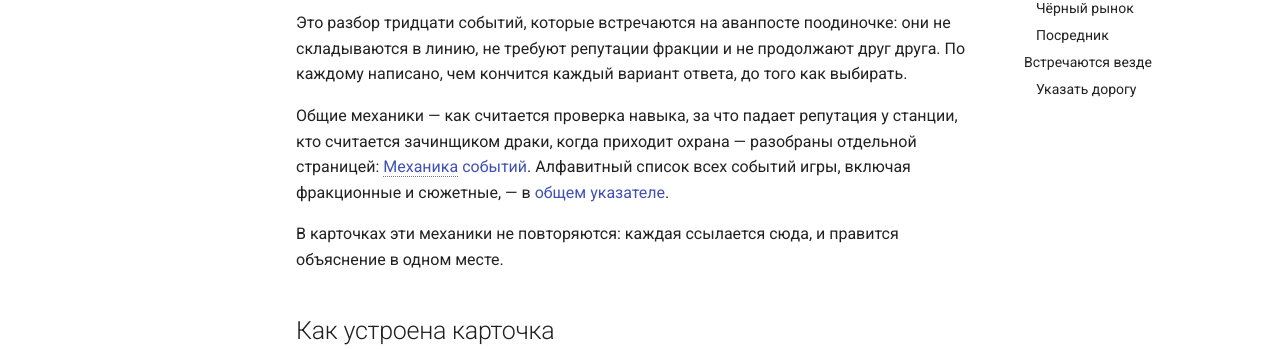
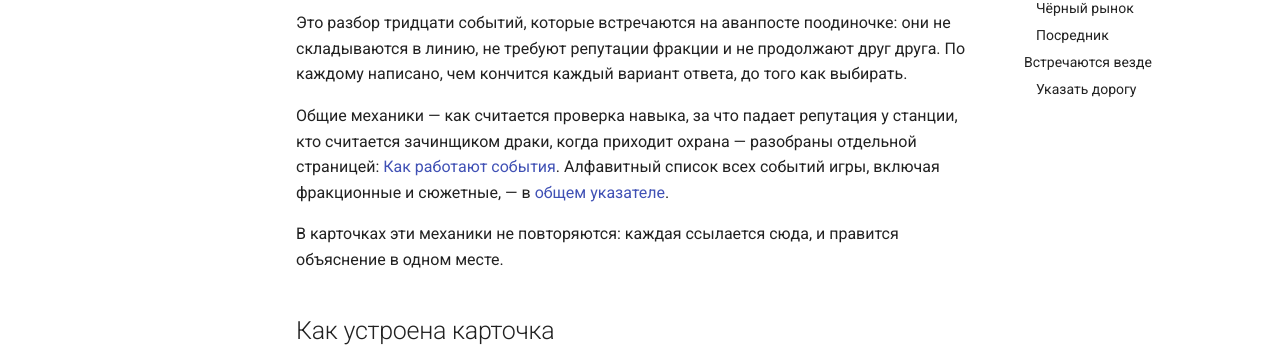
Before and after one commit to BeInForIt/barotrauma-guides, an MkDocs documentation site: the page built from docs/outpost-events/index.md, in a window 1280 px wide and 900 px high. Shown: the part 259-608 px from the top of the window. Built offline with MkDocs 1.6.1 and Material for MkDocs 9.7.7, drawn with Linux system fonts in a browser that asks for light colours; comment, search, counter and statistics services are not loaded; some of the changed text lies outside the part shown.

Commit message:
Rename the reference page so the glossary does not mark it

```diff
--- a/docs/outpost-events/index.md
+++ b/docs/outpost-events/index.md
@@ -9,7 +9,7 @@
 
 Общие механики — как считается проверка навыка, за что падает репутация у
 станции, кто считается зачинщиком драки, когда приходит охрана — разобраны
-отдельной страницей: [Механика событий](../events-mechanics/index.md).
+отдельной страницей: [Как работают события](../events-mechanics/index.md).
 Алфавитный список всех событий игры, включая фракционные и сюжетные, — в
 [общем указателе](../events-index/index.md).
 
@@ -223,7 +223,7 @@
 
 А вот тащить тело через станцию нельзя: местные это замечают и зовут охрану.
 Обыскать труп на месте и уйти — можно. Подробнее про воровство, драки и
-охрану — [Механика событий](../events-mechanics/index.md).
+охрану — [Как работают события](../events-mechanics/index.md).
 
 <details markdown="1">
 <summary>Полный диалог дословно, RU и EN</summary>
--- a/mkdocs.yml
+++ b/mkdocs.yml
@@ -51,5 +51,5 @@ nav:
   - Гайды:
       - События аванпостов: outpost-events/index.md
   - Справочное:
-      - Механика событий: events-mechanics/index.md
+      - Как работают события: events-mechanics/index.md
       - Указатель событий: events-index/index.md
```
Also changed, not shown: docs/events-mechanics/index.md (+1 -1 lines), docs/index.md (+1 -1 lines).
